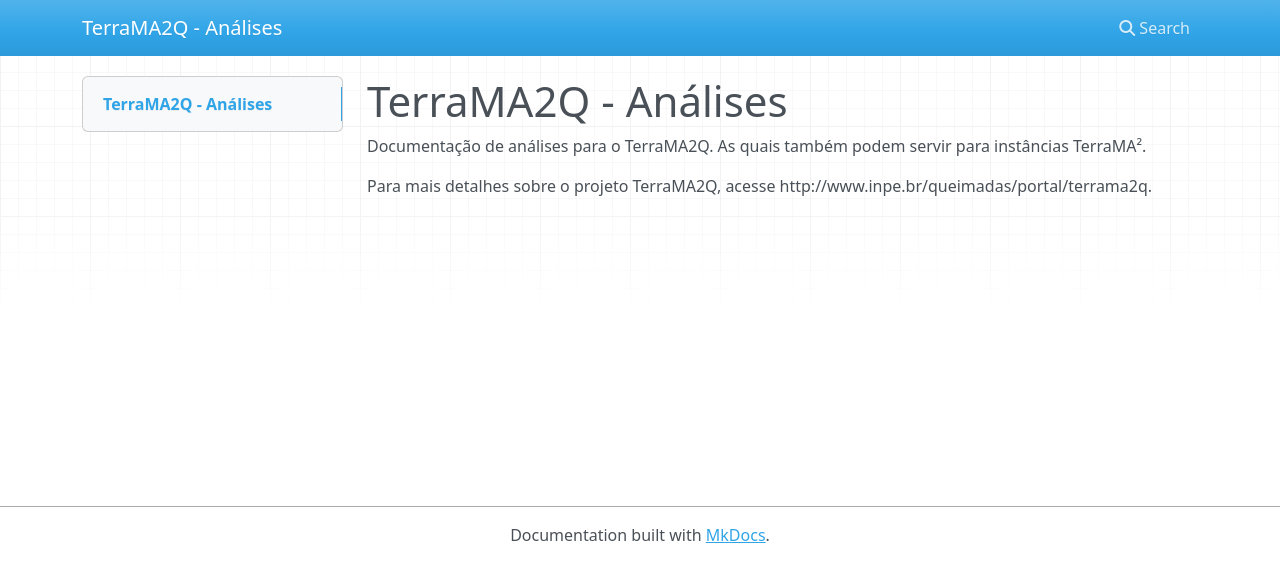
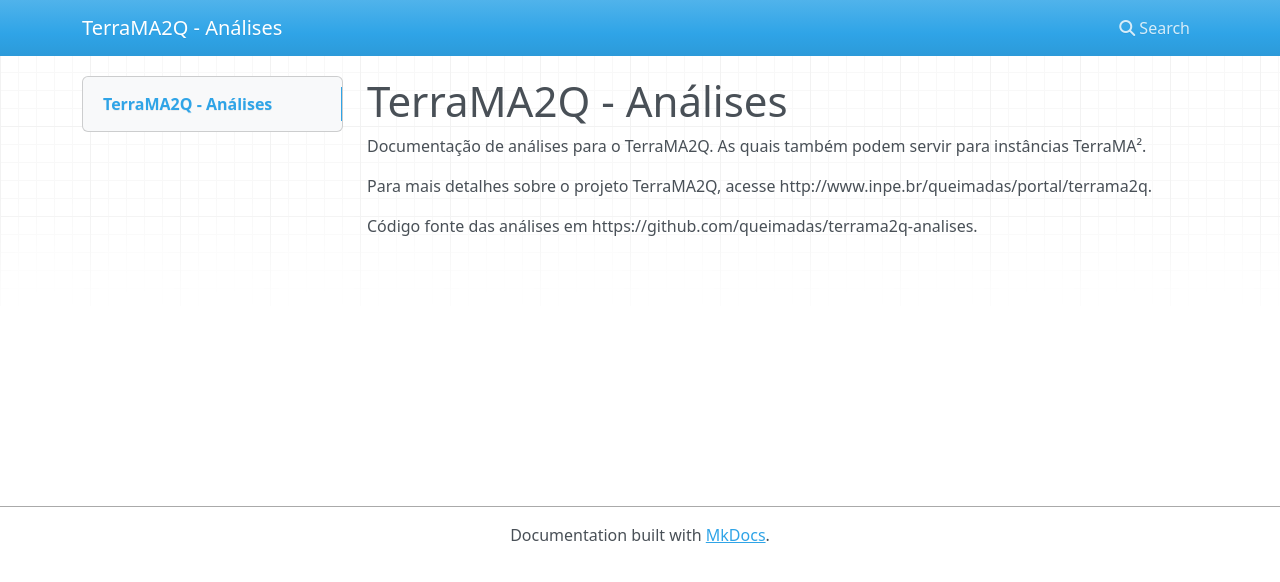
Before and after one commit to queimadas/terrama2q-treinamentos, an MkDocs documentation site: the page built from docs/index.md, in a window 1280 px wide. Shown: the top 582 px of the page. Built offline with MkDocs 1.6.1, drawn with Linux system fonts in a browser that asks for light colours; nearby versions of some CDN libraries.

Commit message:
Atualiza index.md

```diff
--- a/docs/index.md
+++ b/docs/index.md
@@ -3,3 +3,5 @@
 Documentação de análises para o TerraMA2Q. As quais também podem servir para instâncias TerraMA².
 
 Para mais detalhes sobre o projeto TerraMA2Q, acesse http://www.inpe.br/queimadas/portal/terrama2q.
+
+Código fonte das análises em https://github.com/queimadas/terrama2q-analises.
```
